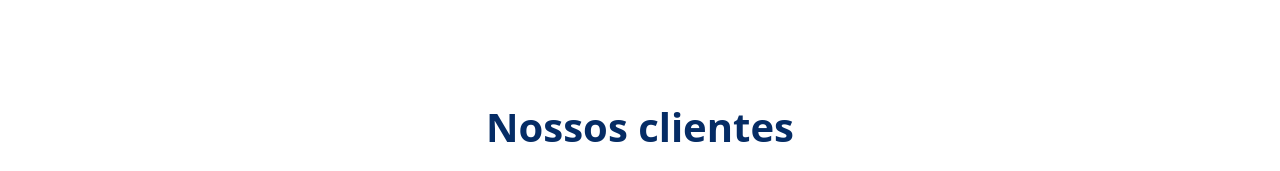
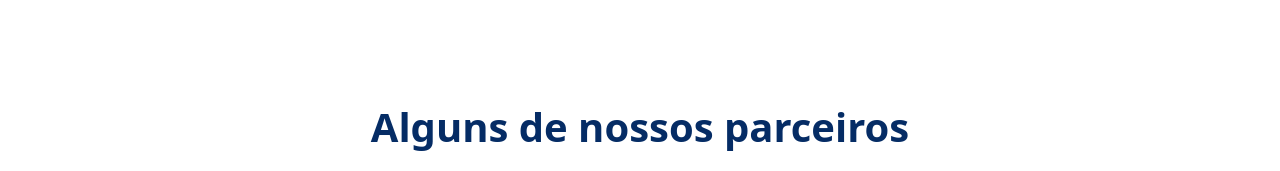
Before and after one commit to rafaelpinto1/projeto-faculdade-frontend-bootstrap, a plain HTML site: page index.html in a window 1280 px wide. Shown: the part 848-1019 px from the top of the page. Drawn offline with nearby package versions, Linux system fonts and the light colour scheme.

Commit message:
alteração nossos clientes

```diff
--- a/index.html
+++ b/index.html
@@ -92,7 +92,7 @@
       <br>
       <div id="carouselExampleAutoplaying" class="carousel slide" data-bs-ride="carousel">
         <div>
-          <p class="text-center fs-1 mt-1 text-primary-emphasis fw-bold">Nossos clientes</p>
+          <p class="text-center fs-1 mt-1 text-primary-emphasis fw-bold">Alguns de nossos parceiros</p>
           </div>
         <div class="carousel-inner">
           <div class="carousel-item active">
```
